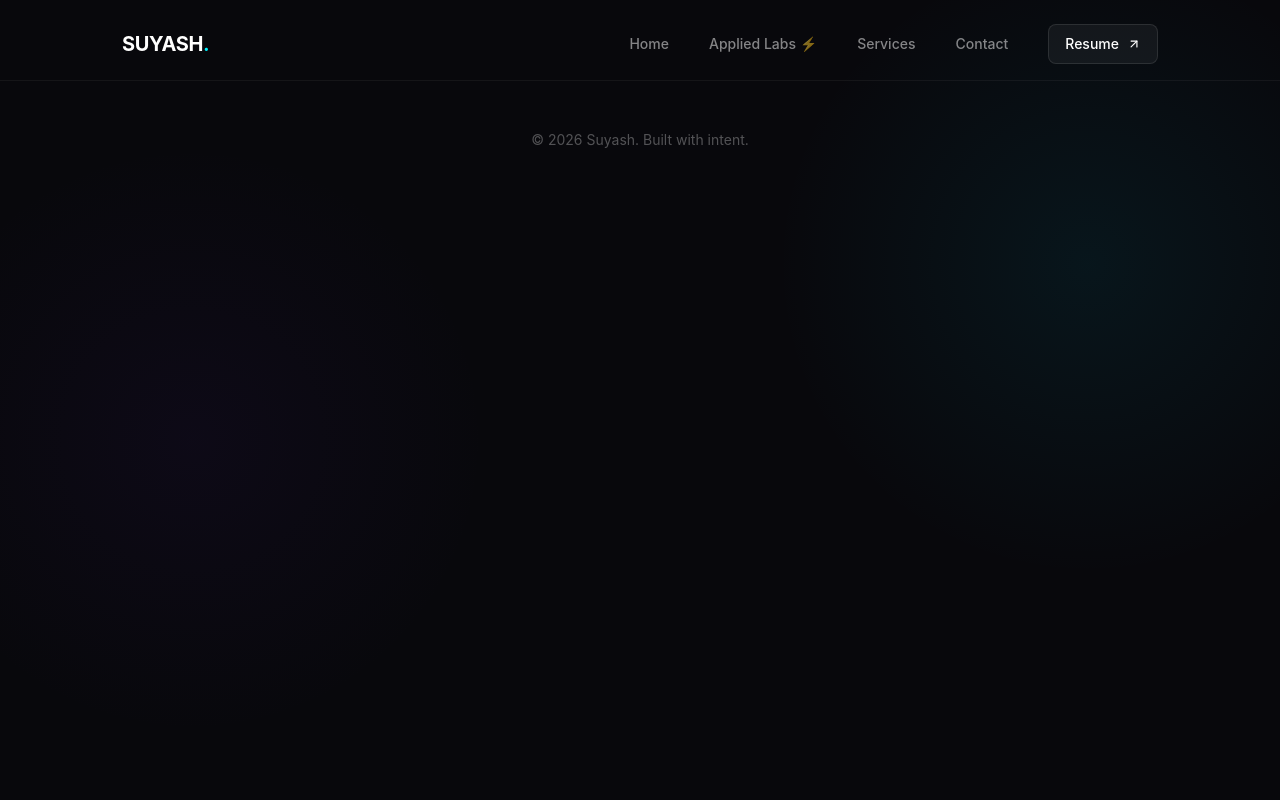
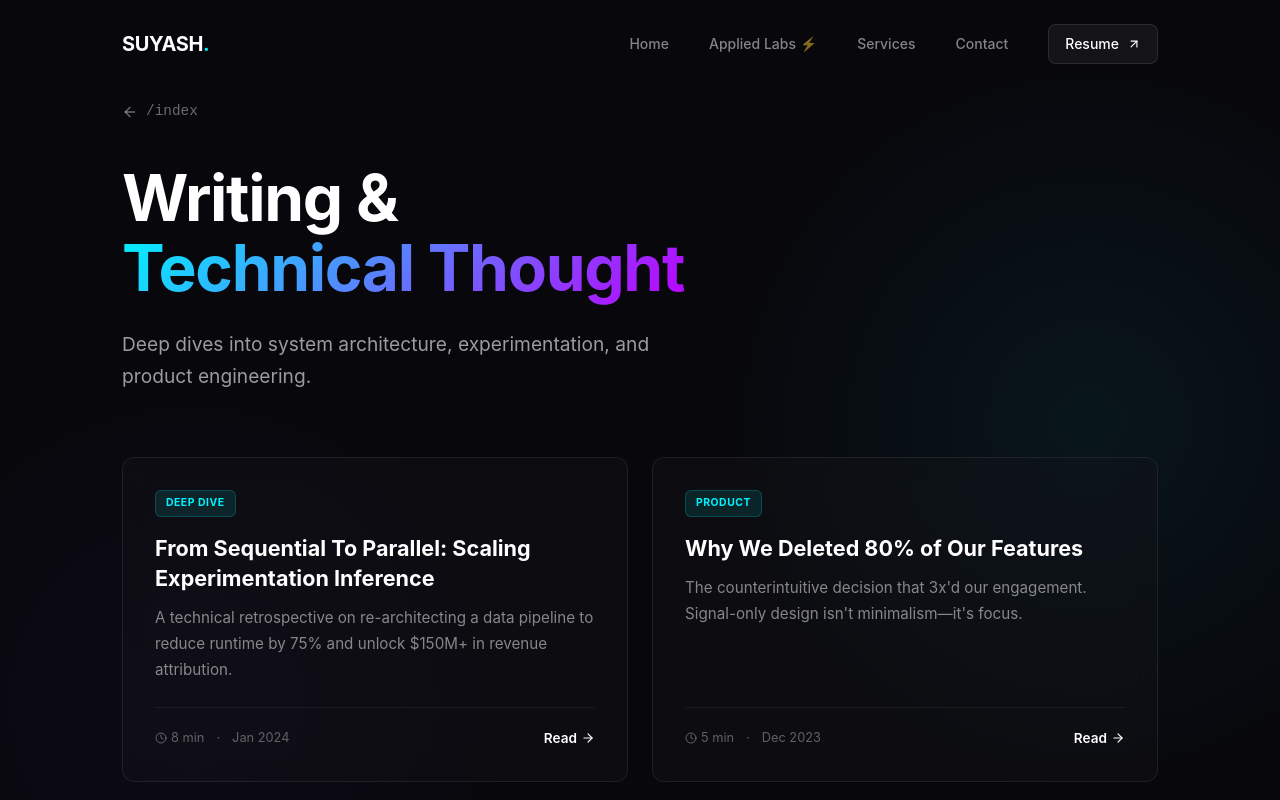
Before and after one commit to justsuyash/justsuyash_portfolio, a React (Vite) app: page /articles in a window 1280 px wide. Shown: the top 800 px of the page. Built offline with nearby package versions, Linux system fonts and the light colour scheme.

Commit message:
Add Articles page and Check Out More link

```diff
--- a/src/App.jsx
+++ b/src/App.jsx
@@ -9,6 +9,7 @@ const ServicesPage = lazy(() => import('./pages/ServicesPage'));
 const ContactPage = lazy(() => import('./pages/ContactPage'));
 const LabPage = lazy(() => import('./pages/LabPage'));
 const ExperimentationArchitecturePage = lazy(() => import('./pages/articles/ExperimentationArchitecturePage'));
+const ArticlesPage = lazy(() => import('./pages/ArticlesPage'));
 
 // Loading fallback component
 const PageLoader = () => (
@@ -45,6 +46,7 @@ function App() {
             <Route path="/services" element={<ServicesPage />} />
             <Route path="/contact" element={<ContactPage />} />
             <Route path="/articles/experimentation-architecture" element={<ExperimentationArchitecturePage />} />
+            <Route path="/articles" element={<ArticlesPage />} />
           </Routes>
         </Suspense>
 
--- /dev/null
+++ b/src/data/articles.js
@@ -0,0 +1,38 @@
+export const articles = [
+    {
+        title: "From Sequential To Parallel: Scaling Experimentation Inference",
+        description: "A technical retrospective on re-architecting a data pipeline to reduce runtime by 75% and unlock $150M+ in revenue attribution.",
+        publication: "Architecture",
+        date: "Jan 2024",
+        link: "/articles/experimentation-architecture",
+        tag: "Deep Dive",
+        readTime: "8 min"
+    },
+    {
+        title: "Why We Deleted 80% of Our Features",
+        description: "The counterintuitive decision that 3x'd our engagement. Signal-only design isn't minimalism—it's focus.",
+        publication: "Bheed Studio",
+        date: "Dec 2023",
+        link: "#",
+        tag: "Product",
+        readTime: "5 min"
+    },
+    {
+        title: "Astrology × Machine Learning: Building Aligned",
+        description: "Yes, we built an AI dating app using birth charts. Here's the technical deep-dive (and why it actually works).",
+        publication: "Technical",
+        date: "Nov 2023",
+        link: "#",
+        tag: "Build Log",
+        readTime: "12 min"
+    },
+    {
+        title: "Statistical Methods That Actually Matter for A/B Tests",
+        description: "Forget p-values. Here's the Bayesian approach we use at Albertsons for experiments that ship faster.",
+        publication: "LinkedIn",
+        date: "Oct 2023",
+        link: "https://www.linkedin.com/in/justsuyash/",
+        tag: "Tutorial",
+        readTime: "6 min"
+    }
+];
--- /dev/null
+++ b/src/pages/ArticlesPage.jsx
@@ -0,0 +1,141 @@
+import React from 'react';
+import { motion } from 'framer-motion';
+import { ArrowRight, ExternalLink, Clock, ArrowLeft } from 'lucide-react';
+import { Link } from 'react-router-dom';
+import { articles } from '../data/articles';
+
+const ArticlesPage = () => {
+    return (
+        <main style={{ paddingTop: '100px', paddingBottom: '100px' }}>
+            <div className="container">
+                <Link to="/" style={{
+                    display: 'inline-flex', alignItems: 'center', gap: '8px',
+                    color: 'rgba(255,255,255,0.4)', textDecoration: 'none', marginBottom: '40px',
+                    fontSize: '0.9rem', fontFamily: 'monospace'
+                }}>
+                    <ArrowLeft size={16} /> /index
+                </Link>
+
+                <motion.div
+                    initial={{ opacity: 0, y: 20 }}
+                    animate={{ opacity: 1, y: 0 }}
+                    transition={{ duration: 0.6 }}
+                    style={{ marginBottom: '64px', maxWidth: '800px' }}
+                >
+                    <h1 style={{
+                        fontSize: 'clamp(2.5rem, 5vw, 4rem)', fontWeight: 700,
+                        lineHeight: 1.1, letterSpacing: '-0.02em', marginBottom: '24px'
+                    }}>
+                        Writing & <br />
+                        <span style={{
+                            background: 'linear-gradient(135deg, #00f3ff 0%, #bd00ff 100%)',
+                            WebkitBackgroundClip: 'text', WebkitTextFillColor: 'transparent'
+                        }}>
+                            Technical Thought
+                        </span>
+                    </h1>
+                    <p style={{ fontSize: '1.2rem', color: 'rgba(255,255,255,0.6)', lineHeight: 1.7, maxWidth: '600px' }}>
+                        Deep dives into system architecture, experimentation, and product engineering.
+                    </p>
+                </motion.div>
+
+                <div className="grid-responsive" style={{
+                    display: 'grid',
+                    gridTemplateColumns: 'repeat(2, 1fr)',
+                    gap: '24px'
+                }}>
+                    {articles.map((article, idx) => (
+                        <motion.a
+                            key={idx}
+                            href={article.link}
+                            target={article.link.startsWith('http') ? "_blank" : "_self"}
+                            rel={article.link.startsWith('http') ? "noopener noreferrer" : ""}
+                            initial={{ opacity: 0, y: 20 }}
+                            whileInView={{ opacity: 1, y: 0 }}
+                            viewport={{ once: true }}
+                            transition={{ delay: idx * 0.1 }}
+                            className="glass-panel"
+                            style={{
+                                padding: '32px',
+                                display: 'flex',
+                                flexDirection: 'column',
+                                textDecoration: 'none',
+                                minHeight: '220px',
+                                cursor: 'pointer'
+                            }}
+                        >
+                            <div style={{
+                                display: 'flex',
+                                alignItems: 'center',
+                                justifyContent: 'space-between',
+                                marginBottom: '16px'
+                            }}>
+                                <span style={{
+                                    padding: '4px 10px',
+                                    borderRadius: '6px',
+                                    background: 'rgba(0, 243, 255, 0.1)',
+                                    border: '1px solid rgba(0, 243, 255, 0.2)',
+                                    color: '#00f3ff',
+                                    fontSize: '0.65rem',
+                                    fontWeight: 700,
+                                    textTransform: 'uppercase',
+                                    letterSpacing: '0.05em'
+                                }}>{article.tag}</span>
+                                {article.link.startsWith('http') && <ExternalLink size={16} style={{ color: 'rgba(255,255,255,0.25)' }} />}
+                            </div>
+
+                            <h3 style={{
+                                fontSize: '1.35rem',
+                                fontWeight: 700,
+                                marginBottom: '12px',
+                                color: '#fff',
+                                lineHeight: 1.4
+                            }}>{article.title}</h3>
+
+                            <p style={{
+                                color: 'rgba(255,255,255,0.5)',
+                                fontSize: '0.95rem',
+                                lineHeight: 1.7,
+                                flex: 1,
+                                marginBottom: '24px'
+                            }}>{article.description}</p>
+
+                            <div style={{
+                                display: 'flex',
+                                alignItems: 'center',
+                                justifyContent: 'space-between',
+                                marginTop: 'auto',
+                                borderTop: '1px solid rgba(255,255,255,0.05)',
+                                paddingTop: '20px'
+                            }}>
+                                <div style={{
+                                    display: 'flex',
+                                    alignItems: 'center',
+                                    gap: '12px',
+                                    fontSize: '0.8rem',
+                                    color: 'rgba(255,255,255,0.35)'
+                                }}>
+                                    <span style={{ display: 'flex', alignItems: 'center', gap: '4px' }}>
+                                        <Clock size={12} /> {article.readTime}
+                                    </span>
+                                    <span>·</span>
+                                    <span>{article.date}</span>
+                                </div>
+                                <span style={{
+                                    fontSize: '0.85rem',
+                                    fontWeight: 600,
+                                    color: '#fff',
+                                    display: 'flex',
+                                    alignItems: 'center',
+                                    gap: '4px'
+                                }}>Read <ArrowRight size={14} /></span>
+                            </div>
+                        </motion.a>
+                    ))}
+                </div>
+            </div>
+        </main>
+    );
+};
+
+export default ArticlesPage;
--- a/src/pages/HomePage.jsx
+++ b/src/pages/HomePage.jsx
@@ -4,44 +4,7 @@ import { ArrowRight, ExternalLink, Clock, Sparkles } from 'lucide-react';
 import { Link } from 'react-router-dom';
 
 // Articles/News Feed data - Update with your actual articles
-const articles = [
-    {
-        title: "From Sequential To Parallel: Scaling Experimentation Inference",
-        description: "A technical retrospective on re-architecting a data pipeline to reduce runtime by 75% and unlock $150M+ in revenue attribution.",
-        publication: "Architecture",
-        date: "Jan 2024",
-        link: "/articles/experimentation-architecture",
-        tag: "Deep Dive",
-        readTime: "8 min"
-    },
-    {
-        title: "Why We Deleted 80% of Our Features",
-        description: "The counterintuitive decision that 3x'd our engagement. Signal-only design isn't minimalism—it's focus.",
-        publication: "Bheed Studio",
-        date: "Dec 2023",
-        link: "#",
-        tag: "Product",
-        readTime: "5 min"
-    },
-    {
-        title: "Astrology × Machine Learning: Building Aligned",
-        description: "Yes, we built an AI dating app using birth charts. Here's the technical deep-dive (and why it actually works).",
-        publication: "Technical",
-        date: "Nov 2023",
-        link: "#",
-        tag: "Build Log",
-        readTime: "12 min"
-    },
-    {
-        title: "Statistical Methods That Actually Matter for A/B Tests",
-        description: "Forget p-values. Here's the Bayesian approach we use at Albertsons for experiments that ship faster.",
-        publication: "LinkedIn",
-        date: "Oct 2023",
-        link: "https://www.linkedin.com/in/justsuyash/",
-        tag: "Tutorial",
-        readTime: "6 min"
-    }
-];
+import { articles } from '../data/articles';
 
 
 const HomePage = () => {
@@ -541,6 +504,15 @@ const HomePage = () => {
                         ))}
                     </div>
 
+                    <div style={{ marginTop: '32px', textAlign: 'right' }}>
+                        <Link to="/articles" style={{
+                            display: 'inline-flex', alignItems: 'center', gap: '6px',
+                            color: '#bd00ff', fontWeight: 600, fontSize: '0.9rem', textDecoration: 'none'
+                        }}>
+                            Check out more <ArrowRight size={16} />
+                        </Link>
+                    </div>
+
                     {/* Lab Funnel */}
 
                 </div>
```
